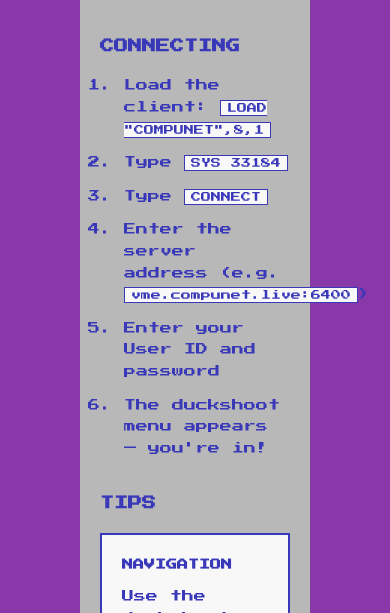
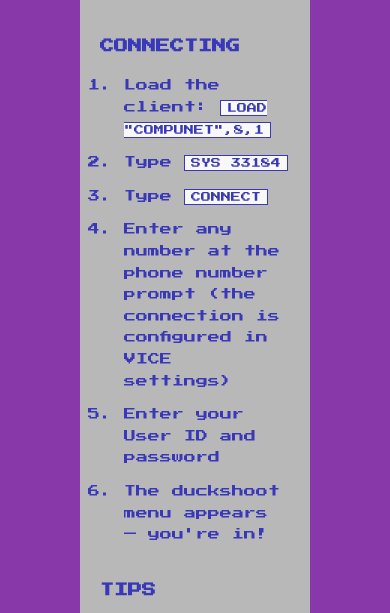
Before and after one commit to tgreaves/compunet-reborn, a Flask app: page /connect in a window 390 px wide. Shown: the part 1636-2249 px from the top of the page. Run offline with Flask 3, Linux system fonts and the light colour scheme.

Commit message:
Clarify that any number can be entered at the phone number prompt

```diff
--- a/website/templates/connect.html
+++ b/website/templates/connect.html
@@ -32,7 +32,7 @@
     <li>Load the client: <code>LOAD "COMPUNET",8,1</code></li>
     <li>Type <code>SYS 33184</code></li>
     <li>Type <code>CONNECT</code></li>
-    <li>Enter the server address (e.g. <code>vme.compunet.live:6400</code>)</li>
+    <li>Enter any number at the phone number prompt (the connection is configured in VICE settings)</li>
     <li>Enter your User ID and password</li>
     <li>The duckshoot menu appears &mdash; you're in!</li>
 </ol>
```
Also changed, not shown: CHANGELOG.MD, README.md.
